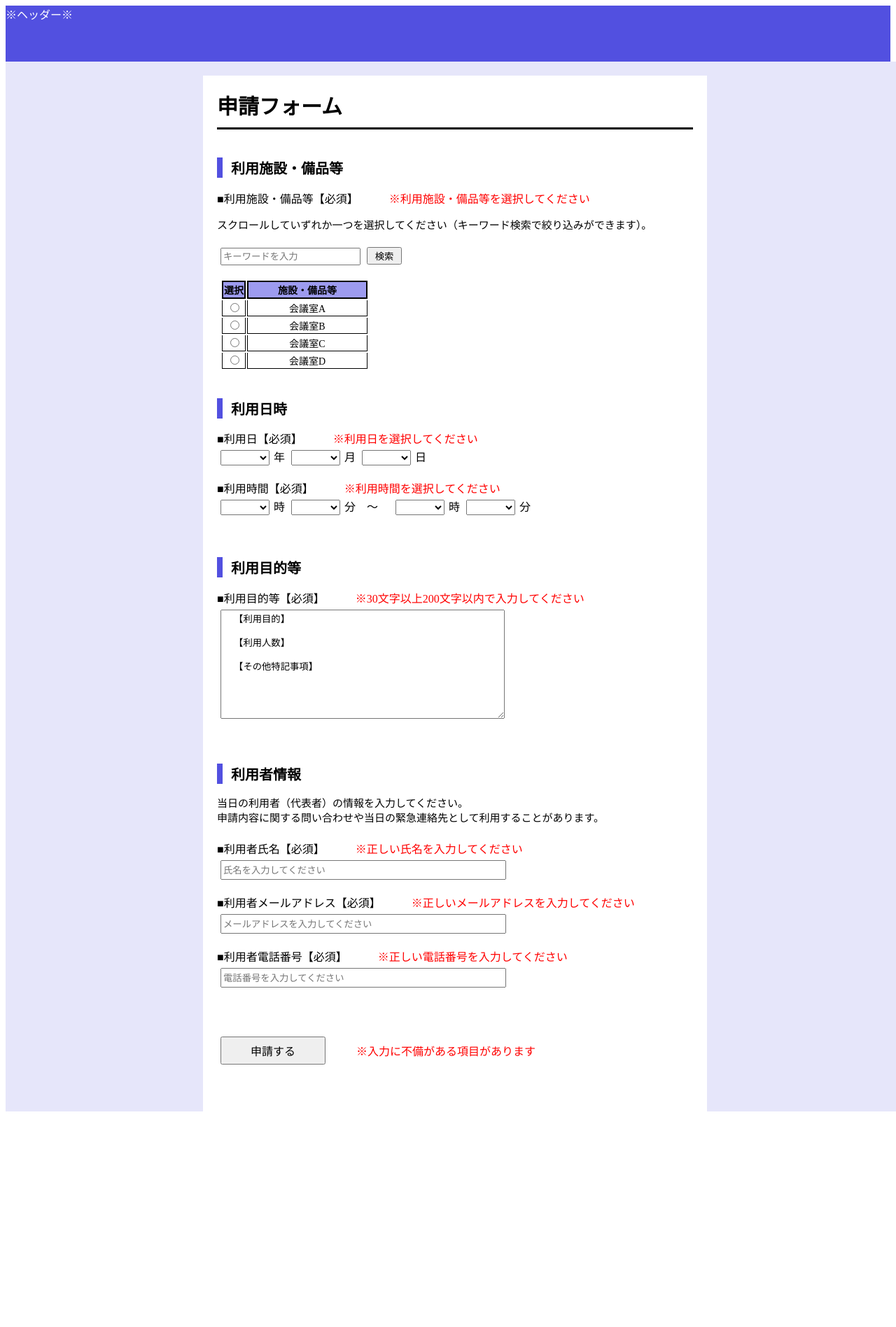
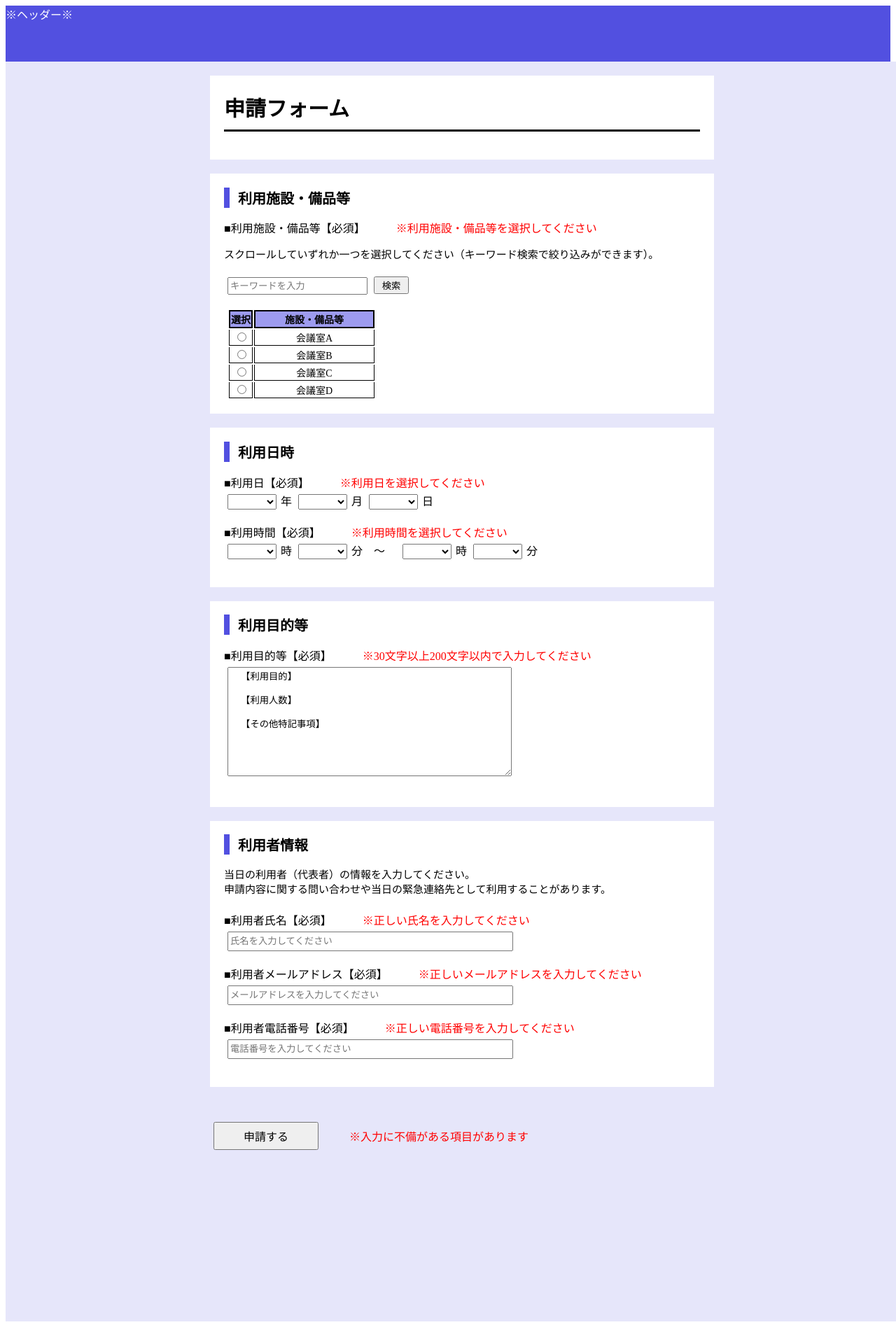
Before and after one commit to hackathon-Cteam/shinseikun, a Flask app: template ChatApp/view/templates/application-form.html in a window 1280 px wide. Shown: the whole page at 70% size. Before the commit the page ends 1588 px from the top, so only its background shows below. Run offline with Flask 2, Linux system fonts and the light colour scheme; the template is opened without the code that fills it, so the values that code supplies are empty.

Commit message:
エリア分け＋中央寄せ

```diff
--- a/ChatApp/view/static/css/application-form.css
+++ b/ChatApp/view/static/css/application-form.css
@@ -9,17 +9,26 @@
 .application-form-background {
   background-color: #E6E6FA;
   width: 100%;
-  height: 1500px;
+  height: 1800px;
   display: flex;
   padding-left: 10px;
 }
 
 .application-form-wrapper {
+  background-color: #E6E6FA;
+  width: 700px;
+  height: 1800px;
+  margin: auto;
+}
+
+.application-form-area {
   background-color: #ffffff;
   width: 680px;
-  height: 1500px;
+  height: auto;
   padding-left: 20px;
   padding-right: 20px;
+  padding-top: 3px;
+  padding-bottom: 20px;
   margin: auto;
   margin-top: 20px;
 }
@@ -130,7 +139,6 @@ th {
   font-size: 20px;
   border-left: solid 8px #5250e0;
   padding-left: 12px;
-  margin-top: 40px;
 }
 
 .application-form-category-message {
--- a/ChatApp/view/templates/application-form.html
+++ b/ChatApp/view/templates/application-form.html
@@ -17,7 +17,7 @@
     <!----- フォーム枠 ----->
     <div class="application-form-wrapper">
     <!----- ※フォーム適用※ ----->
-    <form class="application-form" method="post">
+      <form class="application-form" method="post">
 
       <!----- フォームタイトル ----->
       <div class="application-form-area">
```
